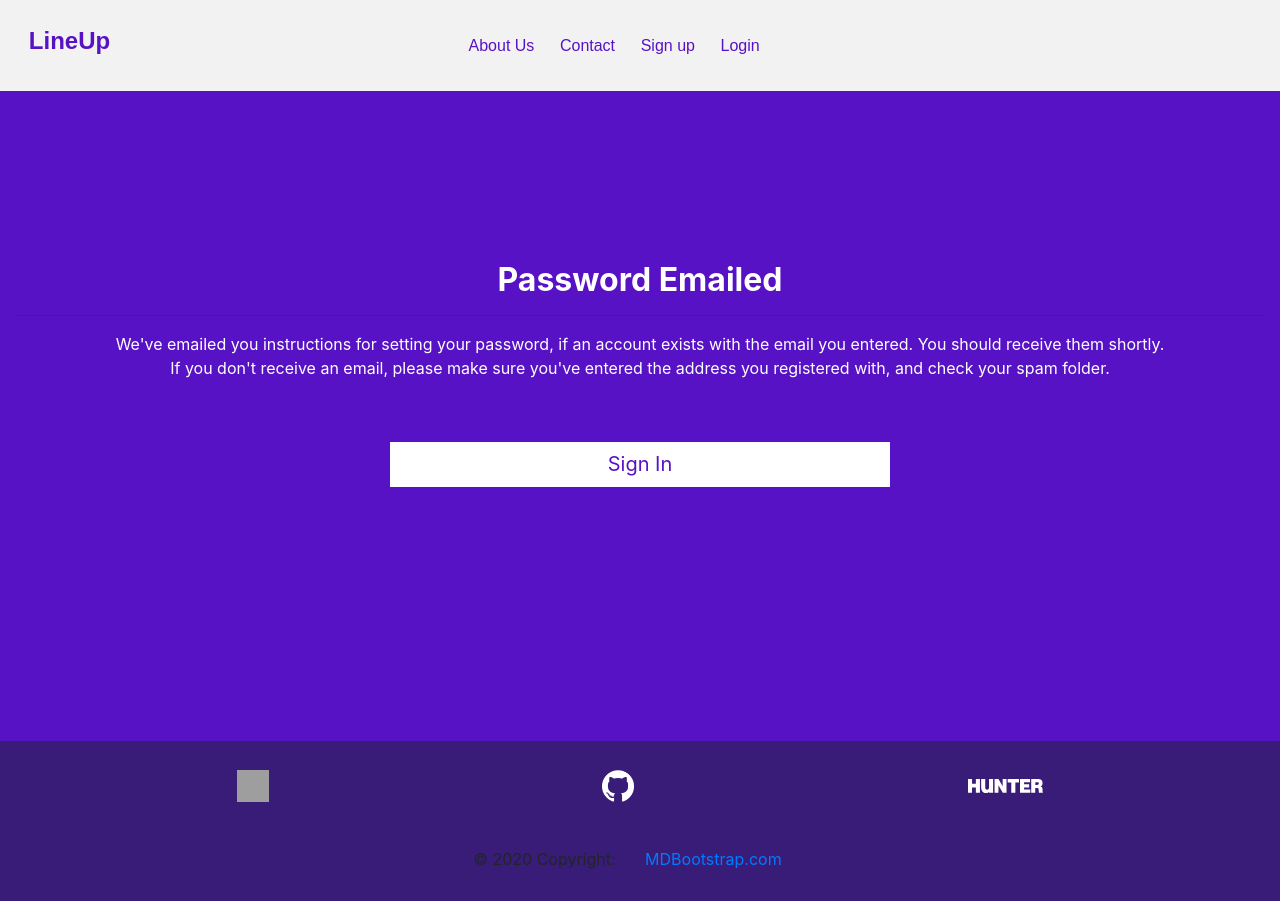
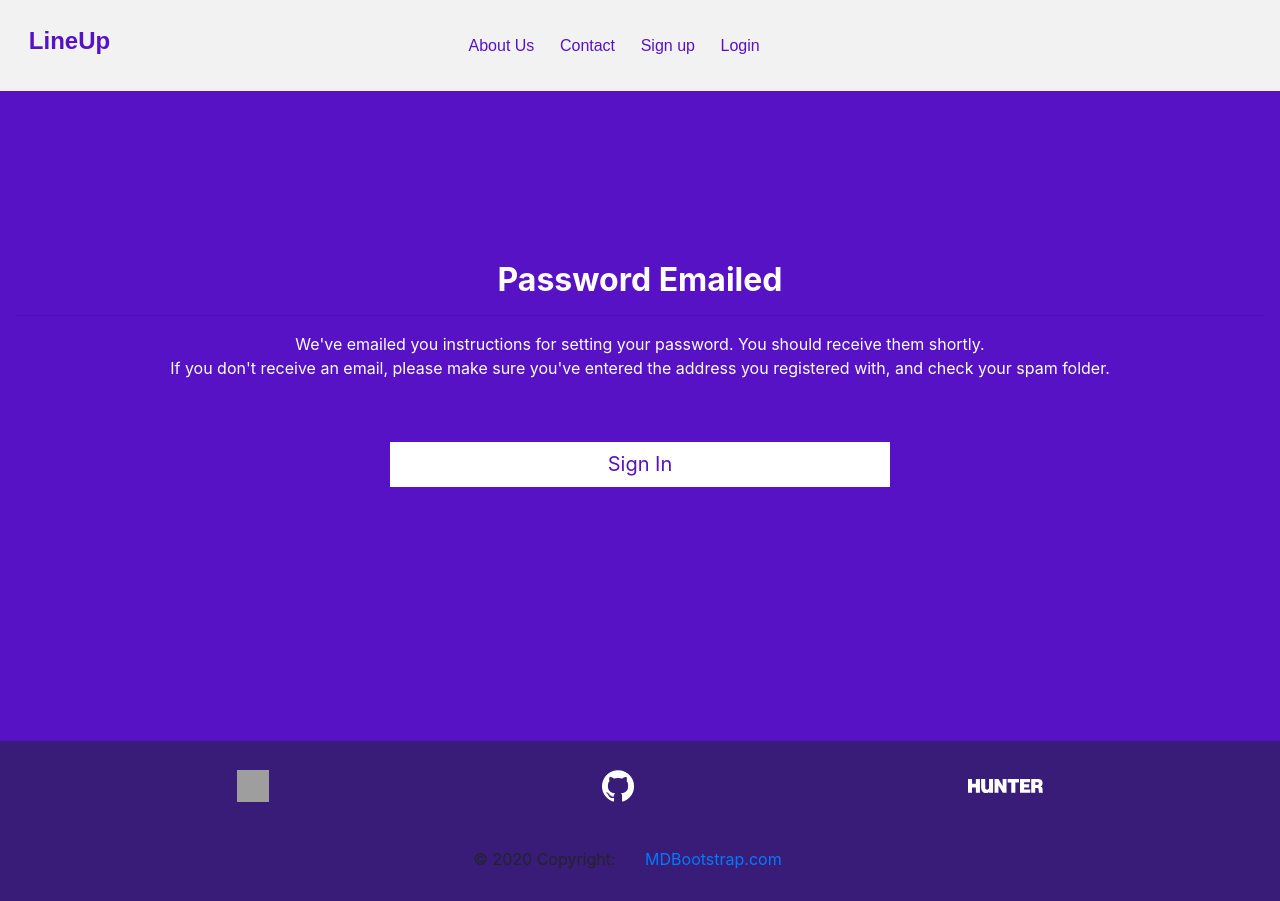
Before and after one commit to SteLitY/Customer-Line-Up-CLup-, a Django app: page /password_reset/done/ in a window 1280 px wide. Run offline with Django 3.2, Linux system fonts and the light colour scheme; some libraries are stand-ins or nearby versions; grey boxes are pictures that could not be loaded.

Commit message:
Cut down size of message

```diff
--- a/src/posts/templates/password/password_reset_done.html
+++ b/src/posts/templates/password/password_reset_done.html
@@ -5,7 +5,8 @@
 	<div class="container-fluid home-main">
   	<h2 class="font-weight-bold mt-3">Password Emailed</h2>
 		<hr>
-		<p>We've emailed you instructions for setting your password, if an account exists with the email you entered. You should receive them shortly.<br>If you don't receive an email, please make sure you've entered the address you registered with, and check your spam folder.
+		<p>We've emailed you instructions for setting your password. You should receive them shortly.
+			<br>If you don't receive an email, please make sure you've entered the address you registered with, and check your spam folder.
 			<br>
 			<br>
 		<button onclick="location.href='/signin'" type="button" class="btn btn-default">Sign In</button>
```
